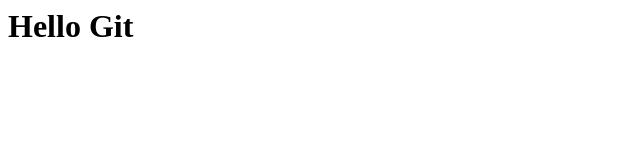
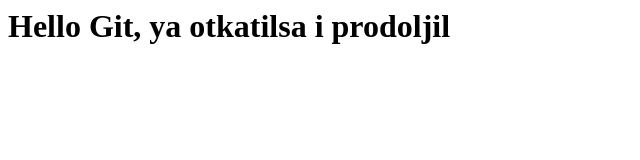
Before and after one commit to sls88/GitTutorial, a plain HTML site: page index.html in a window 1280 px wide. Shown: the whole page, without its empty margins (0-640 px from the left). Drawn offline with Linux system fonts and the light colour scheme.

Commit message:
Posledniy otkachenniy commit

```diff
--- a/index.html
+++ b/index.html
@@ -1 +1 @@
-<h1>Hello Git</h1>
+<h1>Hello Git, ya otkatilsa i prodoljil</h1>
```
